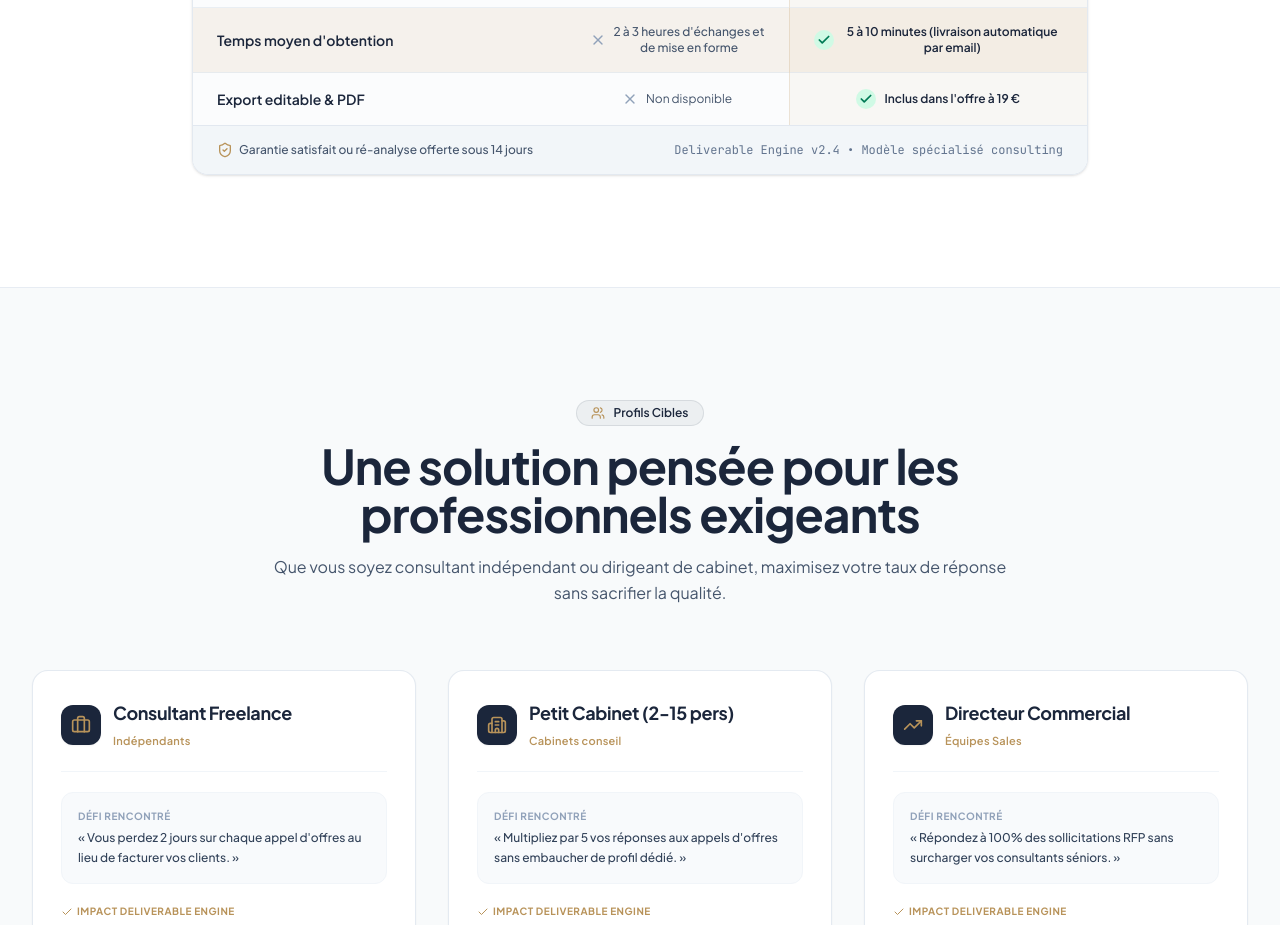
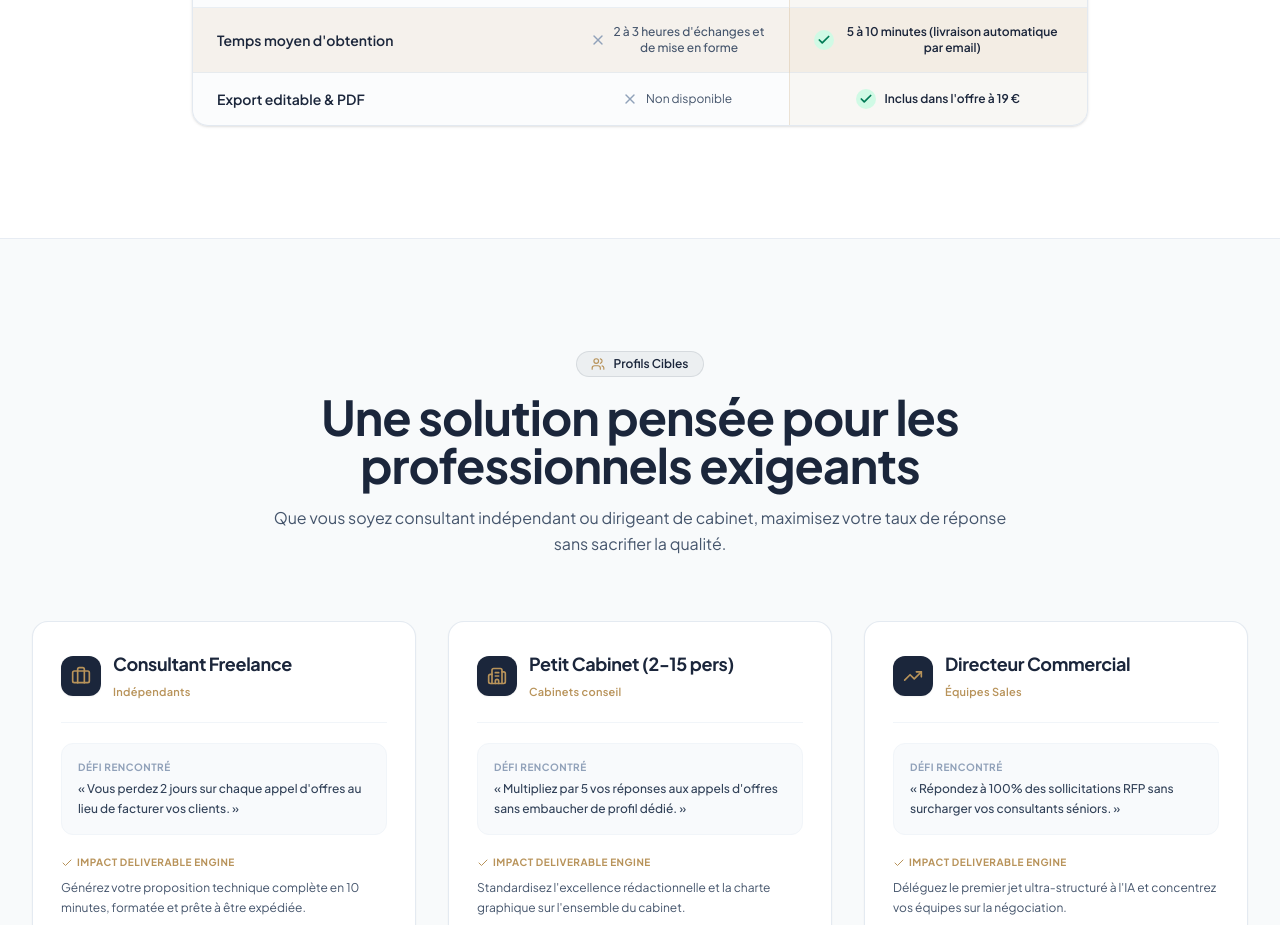
Before and after one commit to OMARMARCO23/DeliverableEngine, a React (Vite) app: page / in a window 1280 px wide. Shown: the part 4460-5385 px from the top of the page. Built offline with nearby package versions, Linux system fonts and the light colour scheme; no server answers; a web font is replaced by a local one.

Commit message:
Remove ShieldCheck icon and footer from ComparisonTable
Removed ShieldCheck icon and footer reassurance from the ComparisonTable component.

```diff
--- a/src/components/ComparisonTable.tsx
+++ b/src/components/ComparisonTable.tsx
@@ -5,7 +5,7 @@
 
 import React from 'react';
 import { motion } from 'motion/react';
-import { Check, X, ShieldCheck, Zap, Layers } from 'lucide-react';
+import { Check, X, Zap, Layers } from 'lucide-react';
 
 export default function ComparisonTable() {
   const criteria = [
@@ -116,16 +116,7 @@ export default function ComparisonTable() {
             </table>
           </div>
 
-          {/* Table Footer Reassurance */}
-          <div className="bg-slate-100/80 px-6 py-4 border-t border-slate-200 flex flex-wrap items-center justify-between text-xs text-slate-600 font-sans gap-2">
-            <span className="flex items-center gap-1.5 font-medium">
-              <ShieldCheck className="h-4 w-4 text-[#B8935A]" />
-              Garantie satisfait ou ré-analyse offerte sous 14 jours
-            </span>
-            <span className="text-slate-500 font-mono">
-              Deliverable Engine v2.4 • Modèle spécialisé consulting
-            </span>
-          </div>
+
 
         </div>
 
```
